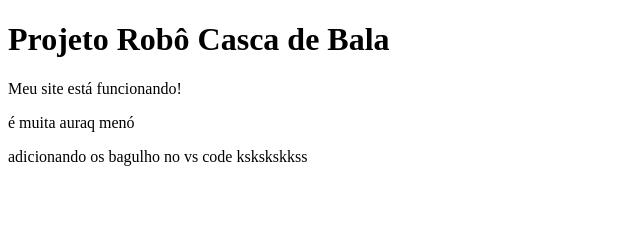
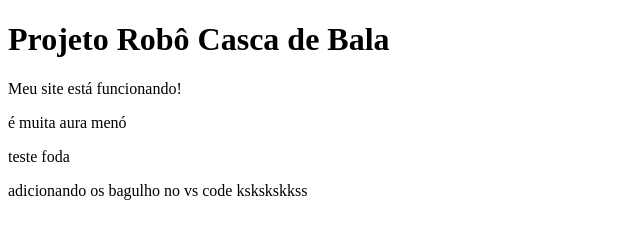
Before and after one commit to otaviodevpc/repositoriorobo, a plain HTML site: page index.html in a window 1280 px wide. Shown: the whole page, without its empty margins (0-640 px from the left). Drawn offline with Linux system fonts and the light colour scheme.

Commit message:
alaalalala

```diff
--- a/index.html
+++ b/index.html
@@ -7,7 +7,8 @@
 <body>
     <h1>Projeto Robô Casca de Bala</h1>
     <p>Meu site está funcionando!</p>
-    <p> é muita auraq menó</p>
+    <p> é muita aura menó</p>
+    <p>teste foda</p>
     <p> adicionando os bagulho no vs code kskskskkss</p>
 </body>
 </html>
```
